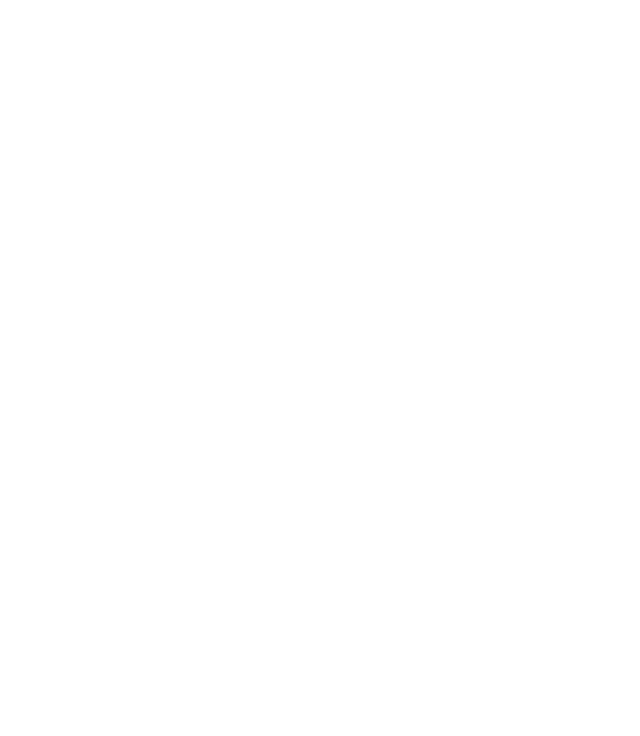
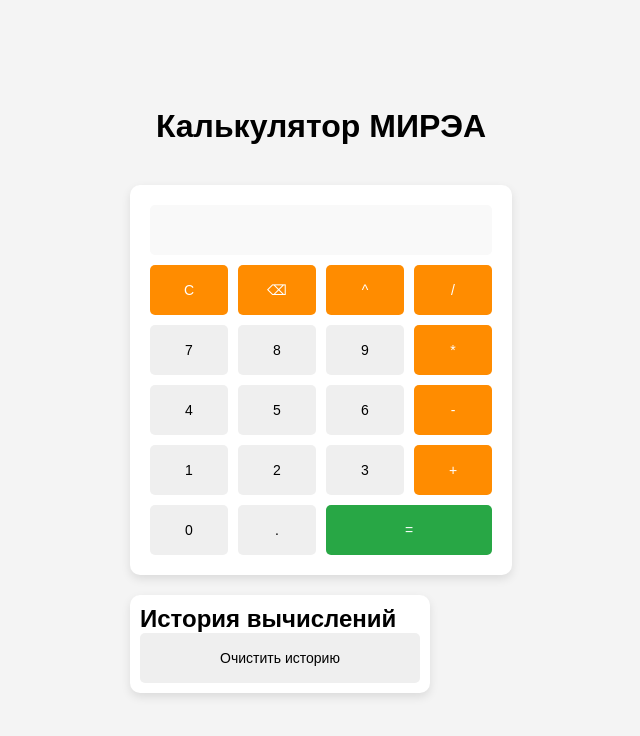
Before and after one commit to imurbestfriend/calcMirea, a plain HTML site: page index.html in a window 1280 px wide. Shown: the whole page, without its empty margins (319-959 px from the left). Drawn offline with Linux system fonts and the light colour scheme.

Commit message:
css done

```diff
--- a/index.html
+++ b/index.html
@@ -1,11 +1,66 @@
 <!DOCTYPE html>
-<html lang="en">
+<html lang="ru">
 <head>
     <meta charset="UTF-8">
     <meta name="viewport" content="width=device-width, initial-scale=1.0">
-    <title>Document</title>
+    <meta name="description" content="Калькулятор МИРЭА — удобный онлайн-калькулятор с возможностью вычисления степеней и хранения истории расчетов">
+    <meta name="keywords" content="калькулятор, онлайн-калькулятор, калькулятор МИРЭА, математические вычисления">
+    <meta name="robots" content="index, follow">
+    <meta name="author" content="МИРЭА">
+    <meta property="og:title" content="Калькулятор МИРЭА — онлайн-вычисления">
+    <meta property="og:description" content="Используйте калькулятор МИРЭА для удобных и быстрых математических расчетов. Поддержка степеней и истории вычислений">
+
+    <link rel="icon" type="image/x-icon" href="images/favicon.ico">
+    <link rel="icon" type="image/png" sizes="32x32" href="images/favicon-32x32.png">
+    <link rel="icon" type="image/png" sizes="192x192" href="images/android-chrome-192x192.png">
+    <link rel="apple-touch-icon" sizes="180x180" href="images/apple-touch-icon.png">
+
+    <title>Калькулятор МИРЭА</title>
+    <link rel="stylesheet" href="style.css">
 </head>
 <body>
+    <header>
+        <h1>Калькулятор МИРЭА</h1>
+    </header>
 
+    <main>
+        <section class="calculator-section">
+            <div class="calculator">
+                <input type="text" id="display" disabled aria-label="Дисплей калькулятора">
+                <div class="buttons">
+                    <button class="operator" onclick="clearDisplay()">C</button>
+                    <button class="operator" onclick="deleteLast()">⌫</button>
+                    <button class="operator" onclick="insert('^')">^</button>
+                    <button class="operator" onclick="insert('/')">/</button>
+
+                    <button onclick="insert('7')">7</button>
+                    <button onclick="insert('8')">8</button>
+                    <button onclick="insert('9')">9</button>
+                    <button class="operator" onclick="insert('*')">*</button>
+
+                    <button onclick="insert('4')">4</button>
+                    <button onclick="insert('5')">5</button>
+                    <button onclick="insert('6')">6</button>
+                    <button class="operator" onclick="insert('-')">-</button>
+
+                    <button onclick="insert('1')">1</button>
+                    <button onclick="insert('2')">2</button>
+                    <button onclick="insert('3')">3</button>
+                    <button class="operator" onclick="insert('+')">+</button>
+
+                    <button onclick="insert('0')">0</button>
+                    <button onclick="insert('.')">.</button>
+                    <button class="equals" onclick="calculate()">=</button>
+                </div>
+            </div>
+        </section>
+
+        <section class="history">
+            <h2>История вычислений</h2>
+            <ul id="history-list"></ul>
+            <button class="clear-history" onclick="clearHistory()">Очистить историю</button>
+        </section>
+    </main>
+    <script src="script.js"></script>
 </body>
 </html>
--- /dev/null
+++ b/script.js
@@ -0,0 +1,85 @@
+document.addEventListener("DOMContentLoaded", function () {
+    const display = document.getElementById("display");
+    const historyList = document.getElementById("history-list");
+
+    loadHistory();
+
+    function insert(value) {
+        const lastChar = display.value.slice(-1);
+
+        if (isOperator(lastChar) && isOperator(value)) {
+            return;
+        }
+
+        display.value += value;
+    }
+
+    function isOperator(char) {
+        return ['+', '-', '*', '/', '^'].includes(char);
+    }
+
+    function clearDisplay() {
+        display.value = "";
+    }
+
+    function deleteLast() {
+        display.value = display.value.slice(0, -1);
+    }
+
+    function calculate() {
+        if (display.value.trim() === "") {
+            alert("Введите выражение перед расчетом");
+            return;
+        }
+
+        try {
+
+            const expression = display.value;
+            const result = eval(expression.replace("^", "**"));
+
+            addToHistory(expression, result);
+
+            display.value = result;
+        } catch (error) {
+            display.value = "Ошибка";
+        }
+    }
+
+    function addToHistory(expression, result) {
+        const history = getHistory();
+        history.push({ expression, result });
+
+        // Сохраняем обновленную историю в localStorage
+        localStorage.setItem('history', JSON.stringify(history));
+
+        // Добавляем новый элемент в список истории
+        const listItem = document.createElement("li");
+        listItem.textContent = `${expression} = ${result}`;
+        historyList.appendChild(listItem);
+    }
+
+    // Функция для получения истории из localStorage
+    function getHistory() {
+        const history = localStorage.getItem('history');
+        return history ? JSON.parse(history) : [];
+    }
+
+    function loadHistory() {
+        const history = getHistory();
+        history.forEach(item => {
+            const listItem = document.createElement("li");
+            listItem.textContent = `${item.expression} = ${item.result}`;
+            historyList.appendChild(listItem);
+        });
+    }
+
+    function clearHistory() {
+        historyList.innerHTML = "";
+        localStorage.removeItem('history');
+    }
+    window.insert = insert;
+    window.clearDisplay = clearDisplay;
+    window.deleteLast = deleteLast;
+    window.calculate = calculate;
+    window.clearHistory = clearHistory;
+});
--- /dev/null
+++ b/style.css
@@ -0,0 +1,82 @@
+*{
+    margin: 0;
+    padding: 0;
+    box-sizing: border-box;
+}
+body {
+    display: flex;
+    flex-direction: column;
+    justify-content: center;
+    align-items: center;
+    height: 100vh;
+    background-color: #f4f4f4;
+    font-family: Arial, sans-serif;
+}
+.calculator {
+    background: #fff;
+    padding: 20px;
+    border-radius: 10px;
+    box-shadow: 0 4px 10px rgba(0, 0, 0, 0.1);
+    text-align: center;
+    margin-bottom: 20px;
+}
+#display {
+    width: 100%;
+    height: 50px;
+    font-size: 25px;
+    text-align: right;
+    padding: 10px;
+    border: none;
+    border-radius: 5px;
+    margin-bottom: 10px;
+    background: #f9f9f9;
+}
+.buttons {
+    display: grid;
+    grid-template-columns: repeat(4, 1fr);
+    gap: 10px;
+}
+button {
+    width: 100%;
+    height: 50px;
+    font-size: 14px;
+    border: none;
+    border-radius: 5px;
+    cursor: pointer;
+    transition: background 0.3s;
+}
+.operator {
+    background: #ff8c00;
+    color: white;
+}
+.operator:hover {
+    background: #e07b00;
+}
+.equals {
+    background: #28a745;
+    color: white;
+    grid-column: span 2;
+}
+.equals:hover {
+    background: #218838;
+}
+.history {
+    background: #fff;
+    padding: 10px;
+    border-radius: 10px;
+    box-shadow: 0 4px 10px rgba(0, 0, 0, 0.1);
+    width: 300px;
+    max-height: 200px;
+    overflow-y: auto;
+}
+h1{
+    margin-bottom: 40px;
+}
+.history h3 {
+    margin: 0;
+    padding-bottom: 5px;
+    border-bottom: 1px solid #ddd;
+}
+ul li{
+    list-style: none;
+}
```
